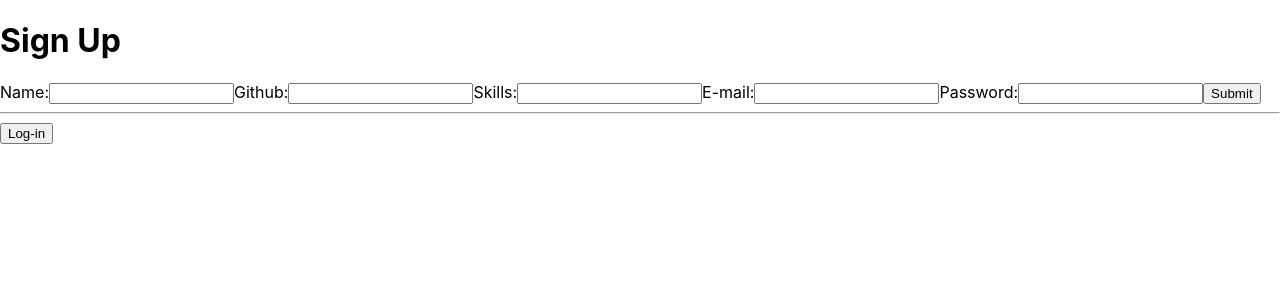
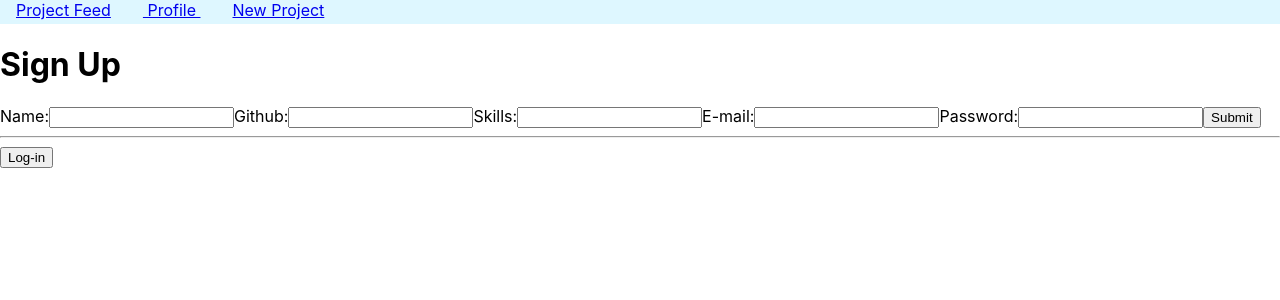
Before and after one commit to joelazarz/react-mod-4-project, a React (Create React App) app: page / in a window 1280 px wide. Shown: the top 300 px of the page. Built offline with nearby package versions, Linux system fonts and the light colour scheme; no server answers.

Commit message:
nav-bar in place

```diff
--- a/src/App.css
+++ b/src/App.css
@@ -1,37 +1,10 @@
-.App {
-  text-align: center;
+.nav-bar {
+  background: rgb(222, 247, 255);
+  text-align: left;
+  height: 1.5em;
 }
 
-.App-logo {
-  animation: App-logo-spin infinite 20s linear;
-  height: 40vmin;
-  pointer-events: none;
+.nav-link {
+  margin-left: 1em;
+  margin-right: 1em;
 }
-
-.App-header {
-  background-color: #282c34;
-  min-height: 100vh;
-  display: flex;
-  flex-direction: column;
-  align-items: center;
-  justify-content: center;
-  font-size: calc(10px + 2vmin);
-  color: white;
-}
-
-.App-link {
-  color: #61dafb;
-}
-
-@keyframes App-logo-spin {
-  from {
-    transform: rotate(0deg);
-  }
-  to {
-    transform: rotate(360deg);
-  }
-}
-
-Link {
-  color: black;
-}
--- a/src/App.js
+++ b/src/App.js
@@ -1,6 +1,7 @@
 import React, { Component, Fragment } from 'react'
 import { BrowserRouter as Router, Route, Redirect} from 'react-router-dom'
 import Feed from "./containers/Feed"
+import { NavBar } from './layout/NavBar';
 import UserProfile from "./components/UserProfile"
 import ProjectCard from "./components/ProjectCard"
 import Login from "./components/Login"
@@ -33,6 +34,7 @@ class App extends Component {
     return (
       <Fragment>
         <Router>
+        <NavBar user={this.state.user}/>
           {this.state.redirect}
           <Route exact path="/" component={Login}/>
           <Route exact path="/new-project" render={() => <ProjectForm showProject={this.showProject} redirect={this.state.redirect}/>} />
--- /dev/null
+++ b/src/layout/NavBar.js
@@ -0,0 +1,27 @@
+import React, { Component } from 'react'
+import { Link } from 'react-router-dom'
+import { PropTypes } from 'prop-types';
+import "../App.css";
+
+
+export class NavBar extends Component {
+
+    static propTypes = {
+        user: PropTypes.object.isRequired
+    }
+
+    render() {
+
+        const { id } = this.props.user
+
+        return (
+            <div className="nav-bar">
+                <Link to='/projects' className="nav-link"> Project Feed</Link>
+                <Link to={`/users/${id}`} className="nav-link"> Profile </Link>
+                <Link to='/new-project' className="nav-link"> New Project</Link>
+            </div>
+        )
+    }
+}
+
+export default NavBar
```
